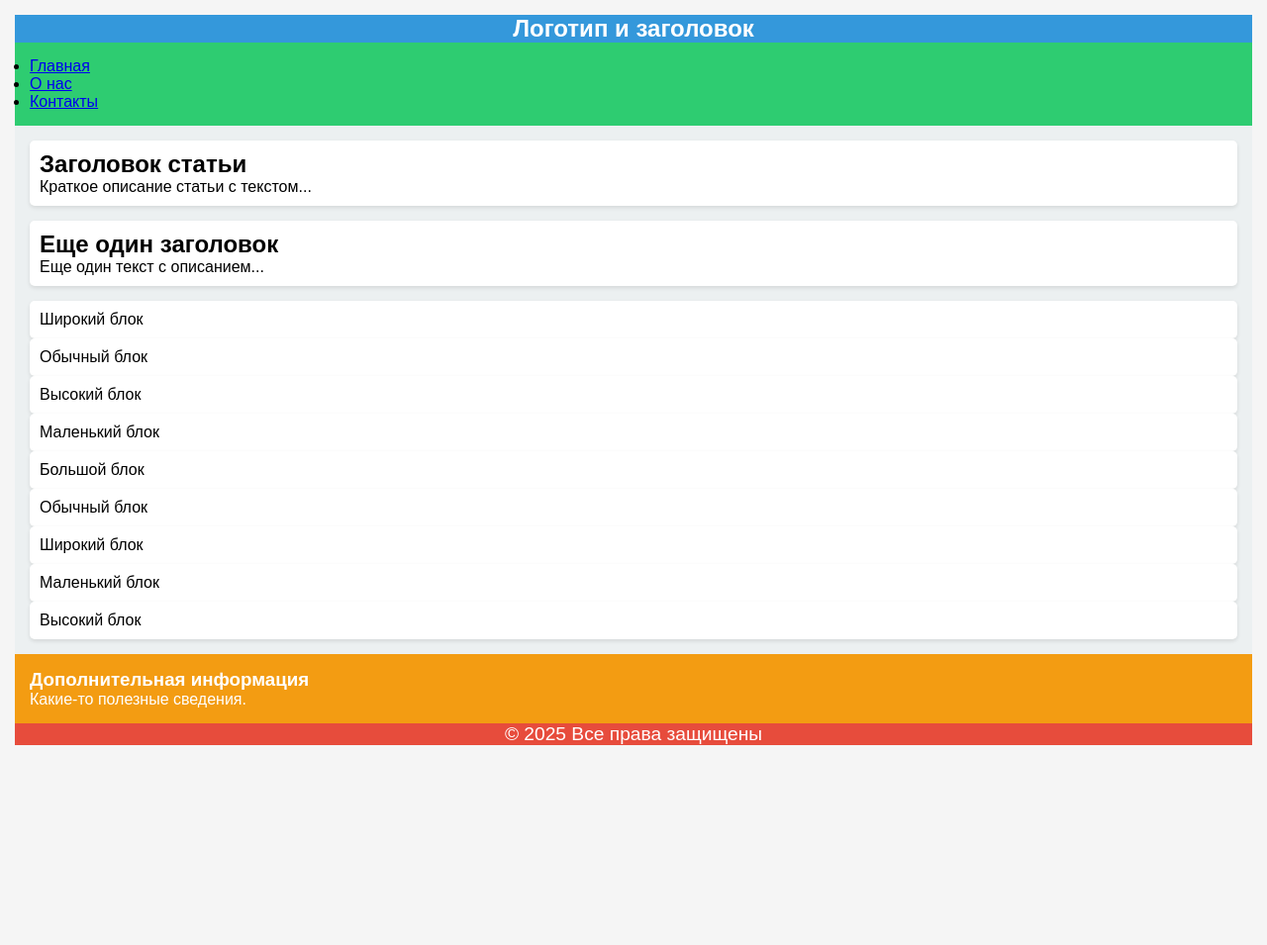
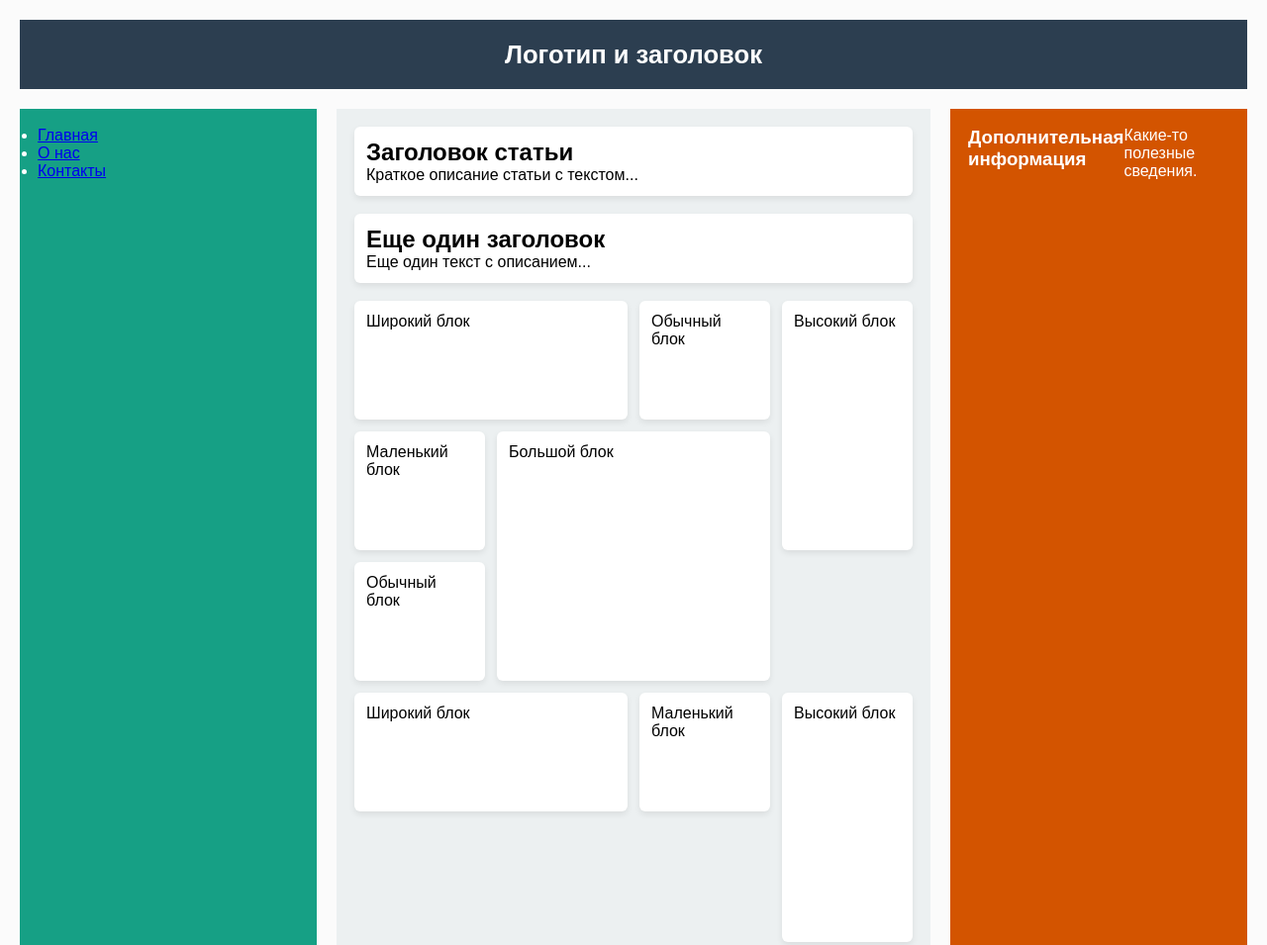
Before and after one commit to 41ISP/mobdev3-lab5-toropovv, a plain HTML site: page index.html in a window 1280 px wide. Shown: the top 955 px of the page at 99% size. Before the commit the page ends 800 px from the top, so only its background shows below. Drawn offline with Linux system fonts and the light colour scheme.

Commit message:
{Что делали}

```diff
--- a/styles.css
+++ b/styles.css
@@ -3,66 +3,107 @@
     padding: 0;
     box-sizing: border-box;
 }
+
 body {
+    display: grid;
+    grid-template-rows: 70px 1fr 70px;
+    grid-template-columns: 300px 1fr 300px;
     font-family: Arial, sans-serif;
     height: 100vh;
-    gap: 15px;
-    padding: 15px;
-    background: #f5f5f5;
+    gap: 20px;
+    padding: 20px;
+    background: #fbfbfb;
 }
+
 header {
-    background: #3498db;
-    color: white;
+    background: #2c3e50;
+    color: #fff;
+    grid-column: 1 / 4;
+    grid-row: 1;
     display: flex;
     align-items: center;
     justify-content: center;
-    font-size: 1.5em;
-    font-weight: bold;
+    font-size: 1.6em;
+    font-weight: 600;
 }
+
 nav {
-    background: #2ecc71;
-    padding: 15px;
+    background: #16a085;
+    color: #fff;
+    grid-column: 1;
+    grid-row: 2;
+    padding: 18px;
+    display: flex;
+    flex-direction: column;
+    gap: 12px;
 }
+
 main {
     background: #ecf0f1;
-    padding: 15px;
+    grid-column: 2;
+    grid-row: 2;
+    padding: 18px;
+    display: grid;
+    gap: 18px;
+}
+
+.article {
+    background: #fff;
+    padding: 12px;
+    border-radius: 6px;
+    box-shadow: 0 3px 6px rgba(0, 0, 0, 0.08);
+}
+
+.masonry {
+    display: grid;
+    grid-template-columns: repeat(4, 1fr);
+    grid-auto-rows: 120px;
+    gap: 12px;
+}
+
+.masonry .grid-item {
+    background: #fff;
+    padding: 12px;
+    border-radius: 6px;
+    box-shadow: 0 3px 6px rgba(0, 0, 0, 0.08);
+}
+
+.masonry .wide {
+    grid-column: span 2;
+}
+
+.masonry .tall {
+    grid-row: span 2;
+}
+
+.masonry .large {
+    grid-column: span 2;
+    grid-row: span 2;
+}
+
+.masonry .small {
+    grid-column: span 1;
+    grid-row: span 1;
+}
+
+aside {
+    background: #d35400;
+    color: #fff;
+    grid-column: 3;
+    grid-row: 2;
+    padding: 18px;
     display: flex;
-    flex-direction: column;
-    gap: 15px;
+    align-items: flex-start;
 }
-.article {
-    background: white;
-    padding: 10px;
-    border-radius: 5px;
-    box-shadow: 0 2px 4px rgba(0, 0, 0, 0.1);
-}
-.masonry {
-    gap: 10px;
-}
-.masonry .grid-item {
-    background: white;
-    padding: 10px;
-    border-radius: 5px;
-    box-shadow: 0 2px 4px rgba(0, 0, 0, 0.1);
-}
-.masonry .wide {
-}
-.masonry .tall {
-}
-.masonry .large {
-}
-.masonry .small {
-}
-aside {
-    background: #f39c12;
-    padding: 15px;
-    color: white;
-}
+
 footer {
-    background: #e74c3c;
-    color: white;
+    background: #c0392b;
+    color: #fff;
+    grid-column: 1 / 4;
+    grid-row: 3;
     display: flex;
     align-items: center;
     justify-content: center;
-    font-size: 1.2em;
+    font-size: 1.1em;
+    padding: 12px;
 }
```
